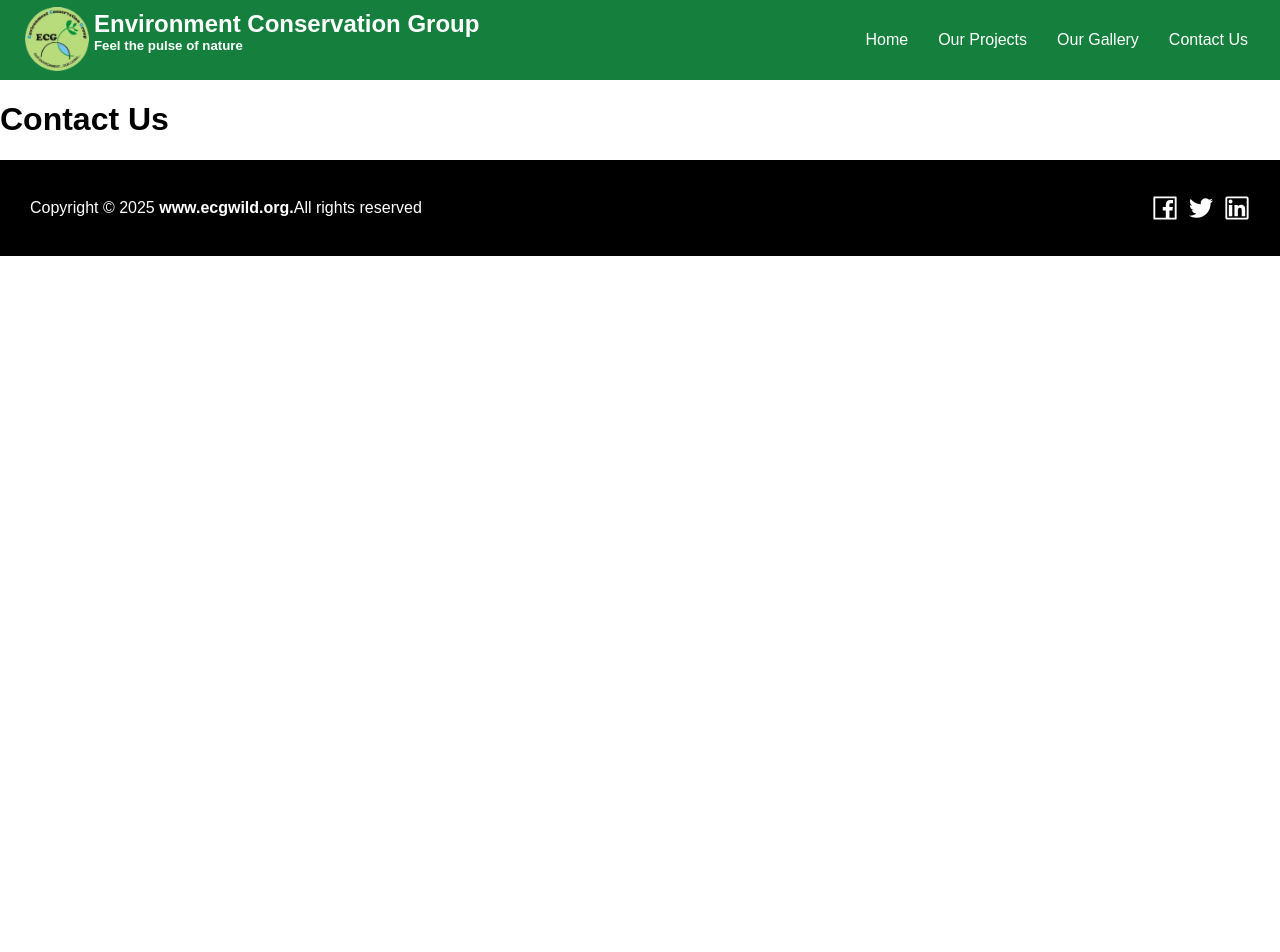
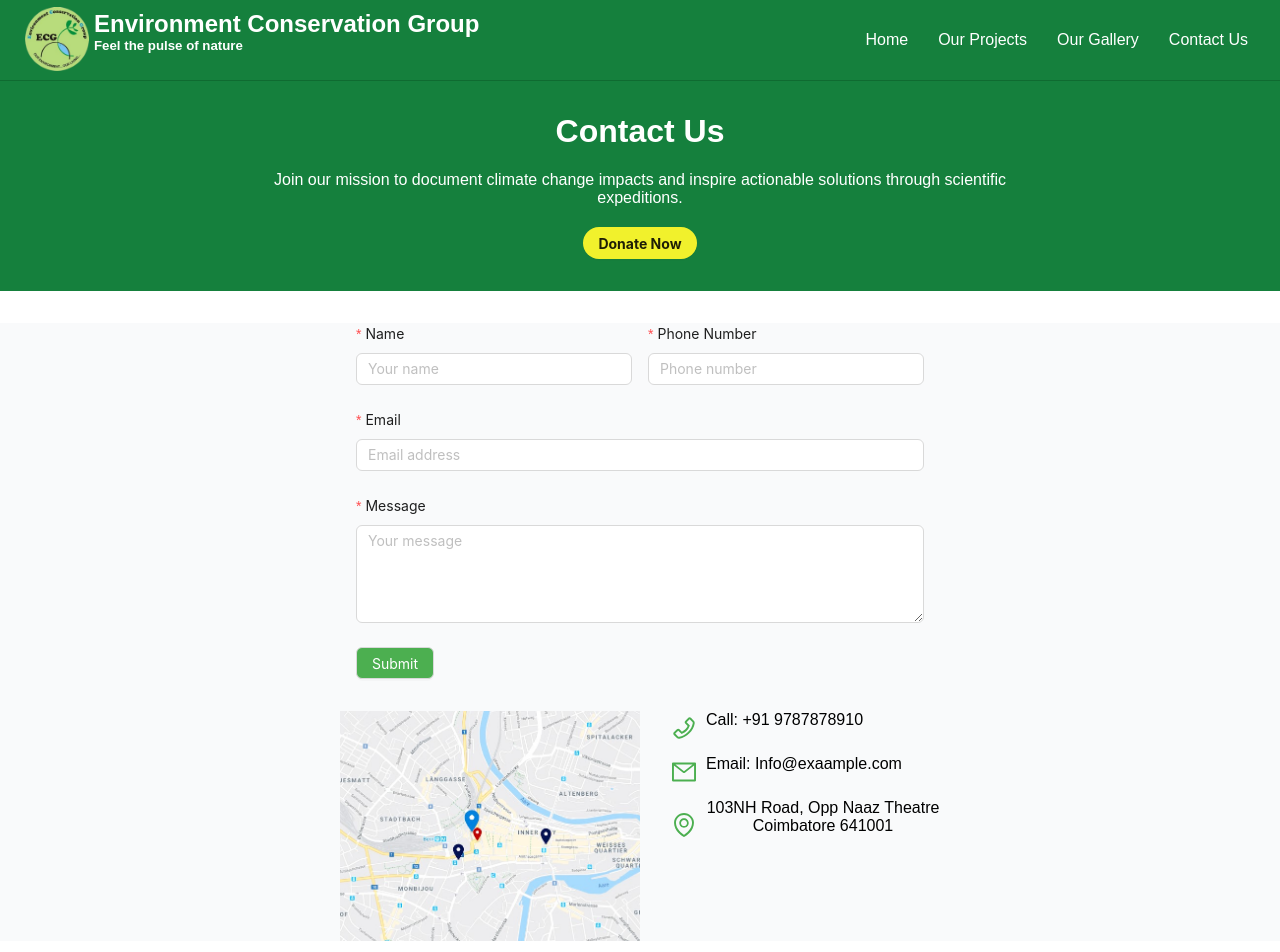
Before and after one commit to papai004/ecgWild_Frontend, a React (Vite) app: page /contactus in a window 1280 px wide. Shown: the top 952 px of the page. Before the commit the page ends 800 px from the top, so only its background shows below. Built offline with nearby package versions, Linux system fonts and the light colour scheme.

Commit message:
added contact page

```diff
--- a/src/assets/data.tsx
+++ b/src/assets/data.tsx
@@ -17,8 +17,8 @@ export const aboutusContent2Paragraph3 = "Partnering with local communities, org
 export const aboutusContent2Heading4 = "4.Education";
 export const aboutusContent2Paragraph4 = "Raising awareness about environmental issues and promoting sustainable practices through community outreach and educational programs.";
 export const aboutusParagraph3 = "Founded in 2009, ECG was established by a group of passionate conservationists who were deeply concerned about the rapid degradation of the natural environment. Over the years, we have grown into a trusted voice for environmental advocacy in Tamil Nadu, working closely with local communities, schools, and governments to create meaningful change.";
-export const Heading = "Our Projects";
-export const Paragraph = "Join our mission to document climate change impacts and inspire actionable solutions through scientific expeditions.";
+export const projectHeading = "Our Projects";
+export const projectParagraph = "Join our mission to document climate change impacts and inspire actionable solutions through scientific expeditions.";
 export const ourProjectsHeading1 = "Vulture Conservation";
 export const ourProjectsParagraph1 = "India’s vulture population has faced a steep decline in recent decades, and ECG is actively working to protect these critically endangered birds. Our vulture conservation project focuses on habitat protection, awareness campaigns, and collaboration with government bodies to regulate harmful substances.";
 export const ourProjectsHeading2 = "Habitat Restoration";
@@ -27,3 +27,5 @@ export const ourProjectsHeading3 = "Wildlife Protection";
 export const ourProjectsParagraph3 = "The Nilgiri Biosphere Reserve is home to a diverse array of species, including elephants, tigers, and leopards. ECG plays a critical role in monitoring wildlife populations and preventing human-wildlife conflicts. Our wildlife conservation team works on protecting endangered species through research, community engagement, and conservation measures.";
 export const ourProjectsHeading4 = "Environmental Awareness";
 export const ourProjectsParagraph4 = "We believe that education is the foundation of long-term change. ECG regularly conducts workshops, seminars, and school programs to raise awareness about the importance of environmental conservation, climate change, and sustainability. By empowering future generations, we aim to cultivate a culture of environmental stewardship.";
+export const contactusHeading = "Contact Us";
+export const contactusParagraph = "Join our mission to document climate change impacts and inspire actionable solutions through scientific expeditions.";
--- /dev/null
+++ b/src/components/ContactForm.tsx
@@ -0,0 +1,80 @@
+import React from "react";
+import type { FormProps } from "antd";
+import { Form, Input, Button, Row, Col } from "antd";
+import Styles from '../styles/contactusForm.module.css' // <- Add a CSS file for responsive behavior
+
+type FieldType = {
+  username?: string;
+  password?: string;
+  remember?: string;
+};
+
+const onFinish: FormProps<FieldType>["onFinish"] = (values) => {
+  console.log("Success:", values);
+};
+
+const onFinishFailed: FormProps<FieldType>["onFinishFailed"] = (errorInfo) => {
+  console.log("Failed:", errorInfo);
+};
+
+const ContactForm: React.FC = () => {
+  const [form] = Form.useForm();
+
+  return (
+    <Form
+      form={form}
+      layout="vertical"
+      onFinish={onFinish}
+      onFinishFailed={onFinishFailed}
+      className={Styles.custom_form}
+    >
+      <Row gutter={16} className={Styles.responsive_row}>
+        <Col xs={24} md={12}>
+          <Form.Item
+            label="Name"
+            name="name"
+            rules={[{ required: true, message: "Please enter your name" }]}
+          >
+            <Input placeholder="Your name" />
+          </Form.Item>
+        </Col>
+        <Col xs={24} md={12}>
+          <Form.Item
+            label="Phone Number"
+            name="phone"
+            rules={[{ required: true, message: "Please enter your phone number" }]}
+          >
+            <Input placeholder="Phone number" />
+          </Form.Item>
+        </Col>
+      </Row>
+
+      <Form.Item
+        label="Email"
+        name="email"
+        rules={[
+          { required: true, message: "Please enter your email" },
+          { type: "email", message: "Enter a valid email" },
+        ]}
+      >
+        <Input placeholder="Email address" />
+      </Form.Item>
+
+      <Form.Item
+        label="Message"
+        name="message"
+        rules={[{ required: true, message: "Please enter your message" }]}
+      >
+        <Input.TextArea rows={4} placeholder="Your message" />
+      </Form.Item>
+
+      <Form.Item>
+        <Button className={Styles.btn} htmlType="submit">
+          Submit
+        </Button>
+      </Form.Item>
+    </Form>
+  );
+};
+
+export default ContactForm;
--- a/src/pages/ContactUs.tsx
+++ b/src/pages/ContactUs.tsx
@@ -1,16 +1,63 @@
+import { useState } from "react";
+import { Button } from "antd";
+import { EnvironmentOutlined, MailOutlined, PhoneOutlined } from "@ant-design/icons";
+import Navbar from "../components/Navbar";
+import Donation from "../components/donation/Donation";
+import { contactusHeading, contactusParagraph } from "../assets/data";
+import ContactForm from "../components/ContactForm";
+import Styles from "../styles/contactus.module.css";
 import Footer from "../components/Footer";
-import Navbar from "../components/Navbar";
+import locationImg from '../assets/location.jpeg';
 
 
 const ContactUs: React.FC = () => {
+  const [isModalOpen, setIsModalOpen] = useState(false);
 
-    return (
-        <>
-            <Navbar />
-            <h1>Contact Us</h1>
-            <Footer />
-        </>
-    )
+  const showDonation = () => {
+    setIsModalOpen(true);
+  };
+
+  const handleCloseModal = (data: boolean) => {
+    setIsModalOpen(data);
+  };
+  return (
+    <>
+      <Navbar />
+      <div className={Styles.container}>
+        <div className={Styles.headingCard}>
+          <h1>{contactusHeading}</h1>
+          <p>{contactusParagraph}</p>
+          <div className={Styles.headingCard_button}>
+            <Button className={Styles.headingCard_btn} onClick={showDonation}>
+              <b>Donate Now</b>
+            </Button>
+          </div>
+        </div>
+      </div>
+      <Donation open={isModalOpen} close={handleCloseModal} />
+      <div className={Styles.contact_form}>
+        <ContactForm />
+        <div className={Styles.detail}>
+          <img src={locationImg} style={{ width: "50%" }} />
+          <div className={Styles.details_text} style={{ width: "50%" }}>
+            <div style={{display: 'flex', flexDirection: 'row', gap: '10px'}}>
+              <PhoneOutlined style={{fontSize: '24px', color: '#4CAF50'}}/>
+              <p>Call: +91 9787878910</p>
+            </div>
+            <div style={{display: 'flex', flexDirection: 'row', gap: '10px'}}>
+              <MailOutlined style={{fontSize: '24px', color: '#4CAF50'}}/>
+              <p>Email: Info@exaample.com</p>
+            </div>
+            <div style={{display: 'flex', flexDirection: 'row', gap: '10px'}}>
+            <EnvironmentOutlined style={{fontSize: '24px', color: '#4CAF50'}}/>
+            <p>103NH Road, Opp Naaz Theatre Coimbatore 641001</p>
+            </div>
+          </div>
+        </div>
+      </div>
+      <Footer />
+    </>
+  );
 };
 
 export default ContactUs;
--- a/src/pages/OurProjects.tsx
+++ b/src/pages/OurProjects.tsx
@@ -10,8 +10,8 @@ import { Button } from "antd";
 import { useState } from "react";
 import Donation from "../components/donation/Donation";
 import {
-  Heading,
-  Paragraph,
+  projectHeading,
+  projectParagraph,
   ourProjectsHeading1,
   ourProjectsHeading2,
   ourProjectsHeading3,
@@ -37,8 +37,8 @@ const OurProjects: React.FC = () => {
       <Navbar />
       <div className={Styles.container}>
         <div className={Styles.headingCard}>
-          <h1>{Heading}</h1>
-          <p>{Paragraph}</p>
+          <h1>{projectHeading}</h1>
+          <p>{projectParagraph}</p>
           <div className={Styles.headingCard_button}>
             <Button className={Styles.headingCard_btn} onClick={showDonation}>
               <b>Donate Now</b>
--- /dev/null
+++ b/src/styles/contactus.module.css
@@ -0,0 +1,70 @@
+.headingCard {
+    margin-bottom: 2rem;
+    background-color: #15803D;
+    padding: 2rem 0 2rem 0;
+    color: white;
+    border-top: 1px solid #0f6b31;
+
+}
+.headingCard>h1 {
+    margin-top: 0;
+    text-align: center;
+}
+.headingCard>p {
+    text-align: center;
+    width: 60%;
+    margin: auto;
+    padding-bottom: 20px;
+}
+.headingCard_button {
+    display: flex;
+    justify-content: center;
+}
+.headingCard_btn {
+    border-radius: 20px;
+    background-color: rgb(241, 241, 44);
+    border: none;
+}
+.contact_form {
+    background-color: #F9FAFB;
+}
+.detail {
+    max-width: 600px;
+    margin: 0 auto 2rem auto;
+    display: flex;
+    flex-direction: row;
+    gap: 2rem;
+}
+.details_text {
+    display: flex;
+    flex-direction: column;
+    gap: 10px;
+}
+.details_text > p {
+    text-align: left;
+    font-size: 12px !important;
+}
+
+
+
+
+
+@media screen and (max-width: 920px) {
+    .container {
+        padding-top: 55px;
+    }
+}
+@media screen and (max-width: 650px) {
+    .detail {
+        flex-direction: column;
+        margin: 1rem;
+        font-size: 14px !important;
+    }
+    .detail > img {
+        width: 100% !important;
+    }
+    .details_text,
+    .details img {
+      width: 100% !important;
+    }
+}
--- /dev/null
+++ b/src/styles/contactusForm.module.css
@@ -0,0 +1,15 @@
+.custom_form {
+    max-width: 600px;
+    margin: 0 auto 2rem auto;
+    padding: 0 1rem;
+  }
+.btn {
+    background-color: #4CAF50;
+    color: white;
+}
+
+  @media screen and (max-width: 650px) {
+    .responsive_row {
+      flex-direction: column;
+    }
+  }
```
Also changed, not shown: src/assets/location.jpeg (added).
